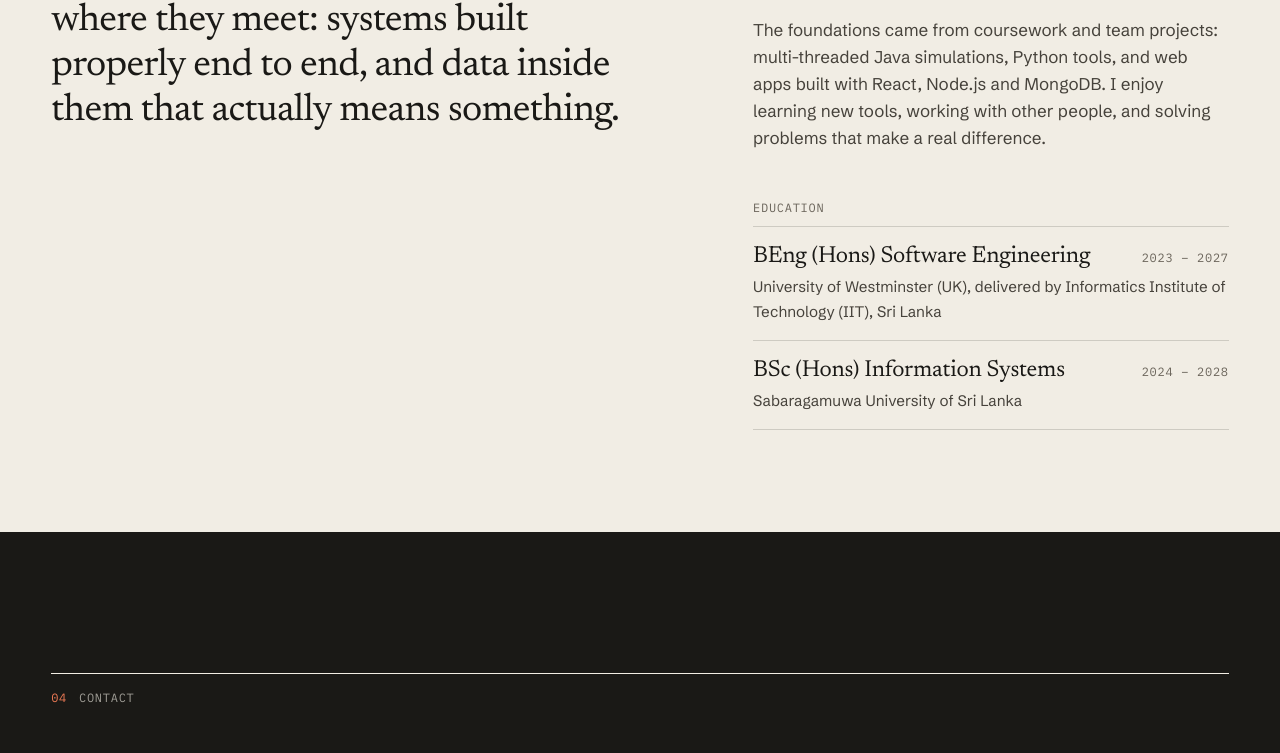
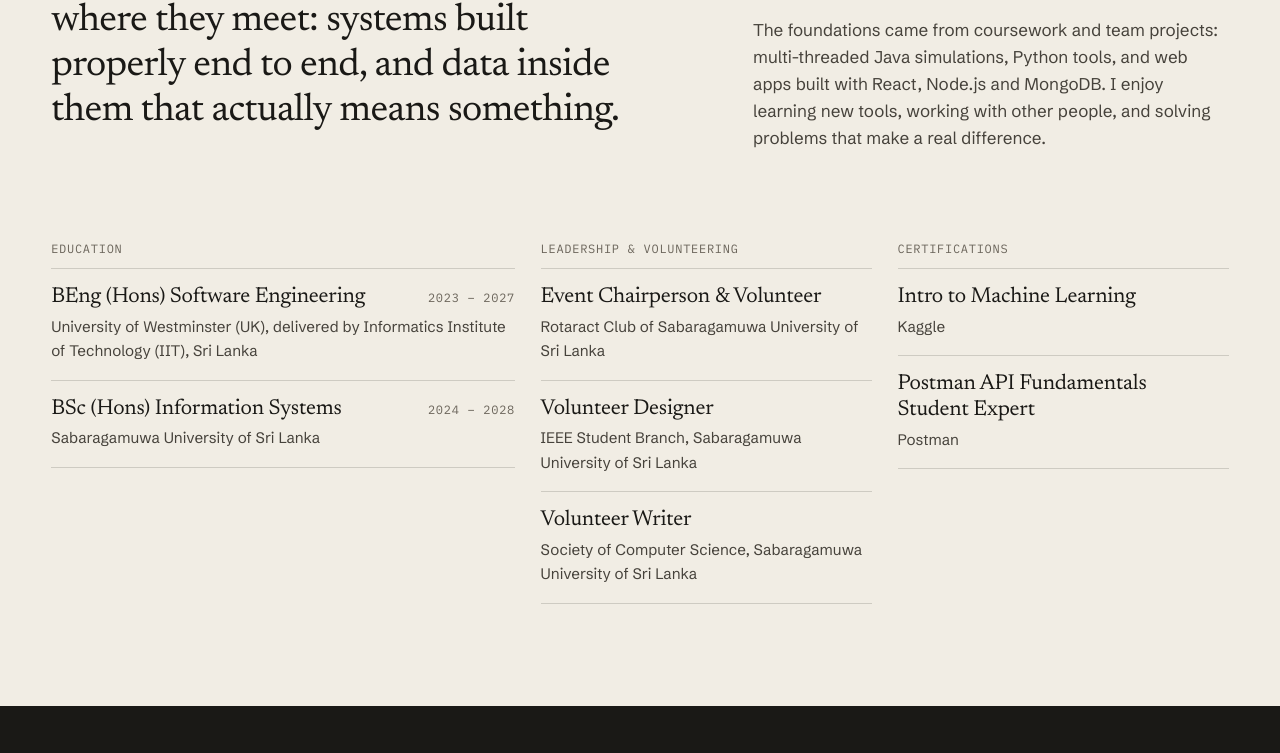
Before and after one commit to kithmiHettiarachchi/kithmiHettiarachchi.github.io, a React (Vite) app: page / in a window 1280 px wide. Shown: the part 6744-7497 px from the top of the page. Built offline with nearby package versions, Linux system fonts and the light colour scheme.

Commit message:
feat: add certifications and leadership to About

```diff
--- a/src/components/About.jsx
+++ b/src/components/About.jsx
@@ -1,5 +1,23 @@
-import { about, education } from '../content.js';
+import { about, certifications, education, leadership } from '../content.js';
 import SectionHead from './SectionHead.jsx';
+
+function FactList({ title, items }) {
+  if (!items.length) return null;
+  return (
+    <div className="facts__group" data-reveal>
+      <h3 className="label facts__label">{title}</h3>
+      <ul>
+        {items.map((item) => (
+          <li className="facts__item" key={`${item.title}-${item.detail}`}>
+            <span className="facts__title">{item.title}</span>
+            {item.meta && <span className="facts__meta label">{item.meta}</span>}
+            {item.detail && <span className="facts__detail">{item.detail}</span>}
+          </li>
+        ))}
+      </ul>
+    </div>
+  );
+}
 
 export default function About() {
   return (
@@ -9,27 +27,26 @@ export default function About() {
         <p className="about__statement" data-reveal>
           {about.statement}
         </p>
+        <div className="about__body" data-reveal>
+          {about.paragraphs.map((text) => (
+            <p key={text}>{text}</p>
+          ))}
+        </div>
+      </div>
 
-        <div className="about__side">
-          <div className="about__body" data-reveal>
-            {about.paragraphs.map((text) => (
-              <p key={text}>{text}</p>
-            ))}
-          </div>
-
-          <div className="edu" data-reveal>
-            <h3 className="label edu__label">Education</h3>
-            <ul>
-              {education.map((e) => (
-                <li className="edu__item" key={e.programme}>
-                  <span className="edu__programme">{e.programme}</span>
-                  <span className="edu__period label">{e.period}</span>
-                  <span className="edu__school">{e.school}</span>
-                </li>
-              ))}
-            </ul>
-          </div>
-        </div>
+      <div className="facts">
+        <FactList
+          title="Education"
+          items={education.map((e) => ({ title: e.programme, meta: e.period, detail: e.school }))}
+        />
+        <FactList
+          title="Leadership & volunteering"
+          items={leadership.map((l) => ({ title: l.role, detail: l.organisation }))}
+        />
+        <FactList
+          title="Certifications"
+          items={certifications.map((c) => ({ title: c.name, detail: c.issuer }))}
+        />
       </div>
     </section>
   );
--- a/src/content.js
+++ b/src/content.js
@@ -294,3 +294,23 @@ export const education = [
     period: '2024 – 2028',
   },
 ];
+
+export const leadership = [
+  {
+    role: 'Event Chairperson & Volunteer',
+    organisation: 'Rotaract Club of Sabaragamuwa University of Sri Lanka',
+  },
+  {
+    role: 'Volunteer Designer',
+    organisation: 'IEEE Student Branch, Sabaragamuwa University of Sri Lanka',
+  },
+  {
+    role: 'Volunteer Writer',
+    organisation: 'Society of Computer Science, Sabaragamuwa University of Sri Lanka',
+  },
+];
+
+export const certifications = [
+  { name: 'Intro to Machine Learning', issuer: 'Kaggle' },
+  { name: 'Postman API Fundamentals Student Expert', issuer: 'Postman' },
+];
--- a/src/index.css
+++ b/src/index.css
@@ -927,25 +927,28 @@ a.archive__name:hover {
   letter-spacing: -0.018em;
 }
 
-.about__side {
+.about__body {
   grid-column: 8 / -1;
-  display: flex;
-  flex-direction: column;
-  gap: 48px;
-}
-
-.about__body {
   display: flex;
   flex-direction: column;
   gap: 1em;
   color: var(--ink-soft);
 }
 
-.edu__label {
+/* Education, leadership, certifications */
+.facts {
+  display: grid;
+  grid-template-columns: 1.4fr 1fr 1fr;
+  column-gap: var(--col-gap);
+  row-gap: 40px;
+  margin-top: clamp(56px, 7vw, 96px);
+}
+
+.facts__label {
   margin-bottom: 10px;
 }
 
-.edu__item {
+.facts__item {
   display: grid;
   grid-template-columns: minmax(0, 1fr) auto;
   align-items: baseline;
@@ -954,18 +957,22 @@ a.archive__name:hover {
   border-top: 1px solid var(--rule);
 }
 
-.edu__item:last-child {
+.facts__item:last-child {
   border-bottom: 1px solid var(--rule);
 }
 
-.edu__programme {
+.facts__title {
   font-family: var(--font-display);
-  font-size: 1.45rem;
+  font-size: 1.35rem;
   line-height: 1.2;
   letter-spacing: -0.01em;
 }
 
-.edu__school {
+.facts__meta {
+  white-space: nowrap;
+}
+
+.facts__detail {
   grid-column: 1 / -1;
   color: var(--ink-soft);
   font-size: 0.95rem;
@@ -1127,6 +1134,14 @@ a.archive__name:hover {
   .toolkit {
     grid-template-columns: repeat(2, minmax(0, 1fr));
   }
+
+  .facts {
+    grid-template-columns: repeat(2, minmax(0, 1fr));
+  }
+
+  .facts__group:first-child {
+    grid-column: 1 / -1;
+  }
 }
 
 @media (max-width: 860px) {
@@ -1212,8 +1227,12 @@ a.archive__name:hover {
   }
 
   .about__statement,
-  .about__side {
+  .about__body {
     grid-column: 1;
+  }
+
+  .facts {
+    grid-template-columns: minmax(0, 1fr);
   }
 }
 
```
